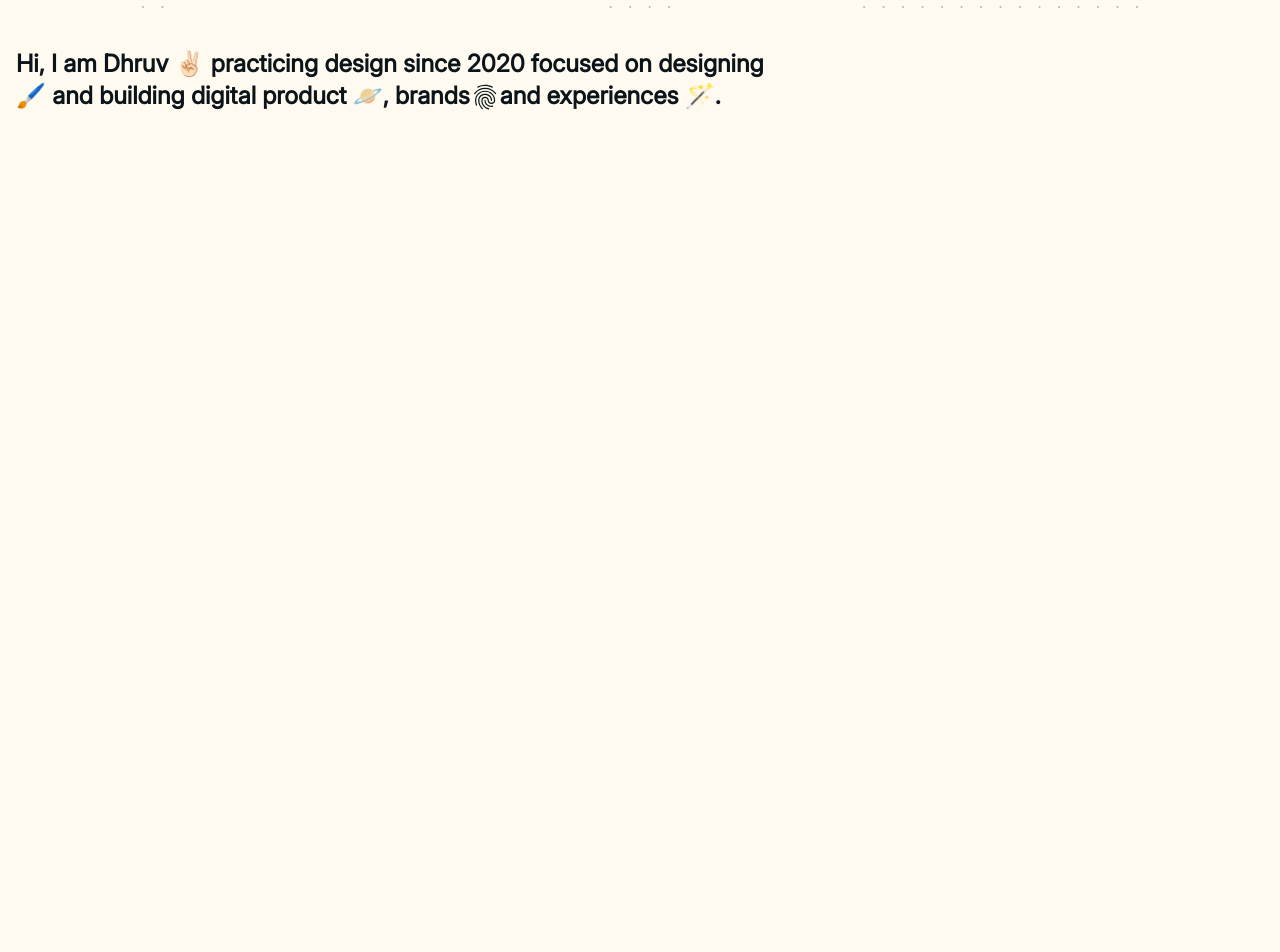
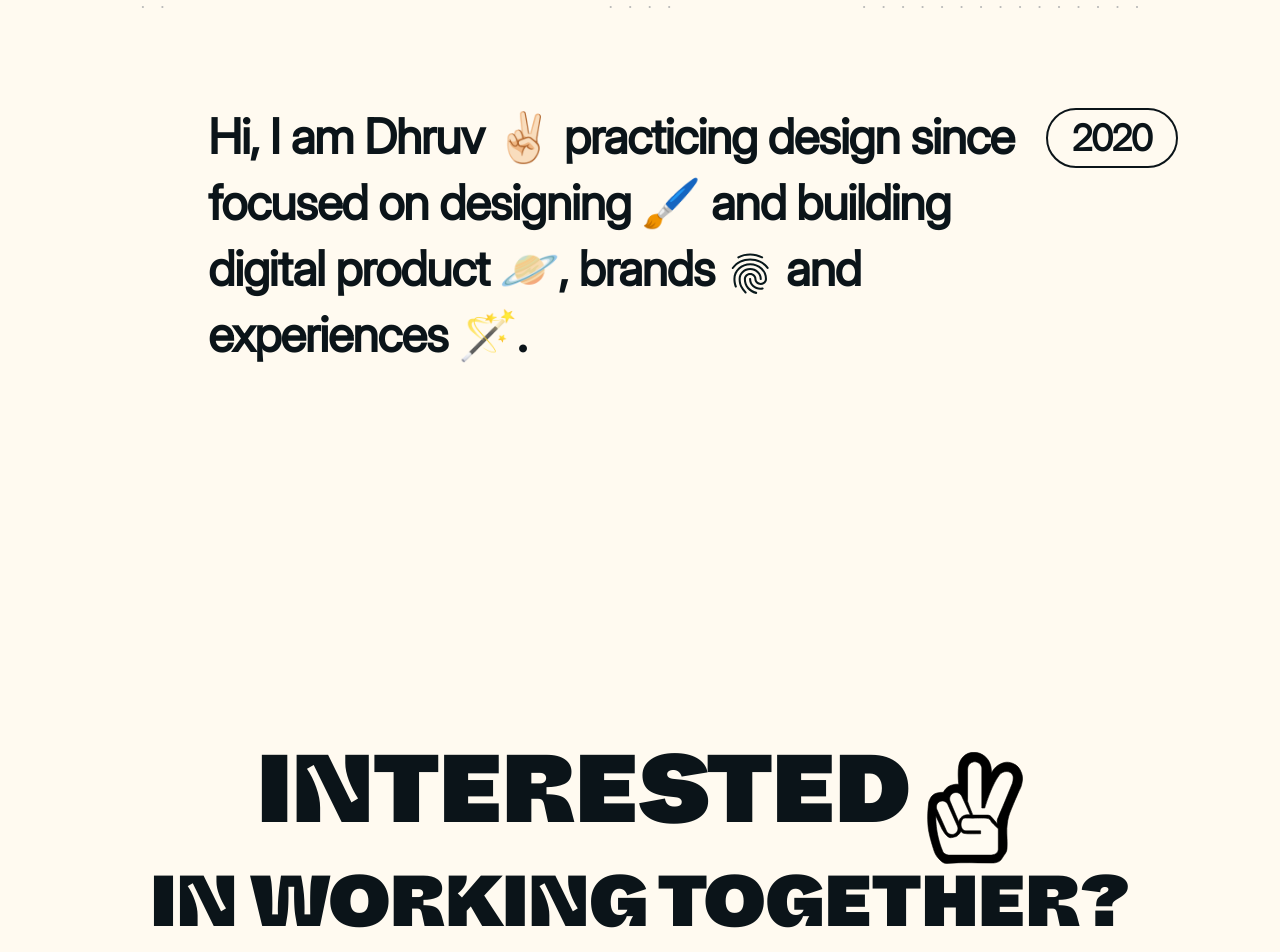
Before and after one commit to debugdhruv/Portfolio, a Next.js app: page / in a window 1280 px wide. Shown: the part 1199-2151 px from the top of the page. Before the commit the page ends 1311 px from the top, so only its background shows below. Built offline with nearby package versions, Linux system fonts and the light colour scheme.

Commit message:
Made the intro and footer #1 draft

```diff
--- a/src/app/globals.css
+++ b/src/app/globals.css
@@ -6,6 +6,12 @@ html,
 body,
 * {
   cursor: none !important;
+}
+
+input,
+textarea,
+select {
+  cursor: text !important;
 }
 
 @layer base {
@@ -95,11 +101,11 @@ html #nprogress .bar {
 }
 
 ::selection {
-  background-color: #FFFFFF;
-  color: #00586a;
+  background-color: hsl(var(--primary));
+  color: hsl(var(--primary-foreground));
 }
 
 ::-moz-selection {
-  background-color: #FFFFFF;
-  color: #00586a;
+  background-color: hsl(var(--primary));
+  color: hsl(var(--primary-foreground));
 }
--- a/src/app/page.tsx
+++ b/src/app/page.tsx
@@ -65,7 +65,7 @@ export default function Home() {
               />
               <p className="text-xs sm:text-sm md:text-base text-left font-tiro text-muted-foreground tracking-wider">
                 भारतीय <span className="text-primary font-bold">PRODUCT DESIGNER</span>,
-                डिज़ाइन के <br/>माध्यम से बेहतर मानव अनुभव बनाने में शामिल ।।
+                डिज़ाइन के <br />माध्यम से बेहतर मानव अनुभव बनाने में शामिल ।।
               </p>
             </div>
           </div>
@@ -76,7 +76,7 @@ export default function Home() {
             <div className="absolute left-[260px] top-[-64px] w-[320px] h-[244px] z-10 blur-3xl opacity-50 rounded-full bg-gradient-to-r from-[#6F392A] to-[#AC2033] dark:from-[#092B44] dark:to-[#1A7F91]" />
             <div className="absolute left-[264px] top-[-16px] z-20 cursor-pointer group" onClick={handleToggle}>
               <div className="w-[320px] h-[164px] rounded-full transition-all duration-300 ease-out bg-[url('/toggle_light_bg.png')] dark:bg-[url('/toggle_dark_bg.png')] bg-cover bg-center flex items-center pb-5 px-6">
-              <div className="w-[112px] h-[112px] bg-white rounded-full shadow-[inset_0_8px_12px_rgba(0,0,0,0.40)] drop-shadow-lg transform transition-transform duration-300 ease-out translate-x-0 dark:translate-x-[154px]" />
+                <div className="w-[112px] h-[112px] bg-white rounded-full shadow-[inset_0_8px_12px_rgba(0,0,0,0.40)] drop-shadow-lg transform transition-transform duration-300 ease-out translate-x-0 dark:translate-x-[154px]" />
               </div>
             </div>
           </h2>
@@ -125,20 +125,57 @@ export default function Home() {
         </div>
       </section>
       {/* lil intro */}
-      <section>
-        <div className="text-wrap mt-10 font-inter font-semibold text-2xl flex justify-center items-center max-w-3xl text-foreground">
-          <h1>
-          Hi, I am Dhruv ✌🏻 practicing design since 2020 focused on designing 🖌️ and building digital product 🪐, brands
+      <section className="w-full max-w-4xl mx-auto px-4 mt-24">
+        <div className="font-inter font-semibold text-5xl flex justify-center items-center text-foreground">
+          <h1 className="leading-snug tracking-tight">
+            Hi, I am Dhruv ✌🏻 practicing design since
+            <span className="absolute ml-8 mt-1 px-6 py-2 rounded-full border-2 border-foreground text-4xl">
+              2020
+            </span>
+            focused on designing 🖌️ and building digital product 🪐, brands{" "}
             <Image
-            src="/fingerprint.svg"
-            alt="FingerPrint"
-            width={30}
-            height={30}
-            className="inline-block"/>
-          and experiences 🪄.
+              src="/fingerprint.svg"
+              alt="FingerPrint"
+              width={50}
+              height={50}
+              className="inline-block"
+            />{" "}
+            and experiences 🪄.
           </h1>
         </div>
       </section>
+      {/* skills */}
+      <section>
+
+      </section>
+
+
+      {/* Featured Work */}
+      <section>
+
+      </section>
+
+      {/* timeline */}
+      <section>
+
+      </section>
+
+
+      {/* footer */}
+      <section className="mt-96 flex flex-col items-center justify-center text-center space-y-4">
+        <div className="flex items-center justify-center space-x-4">
+          <h1 className="text-7xl md:text-8xl font-whyte">INTERESTED</h1>
+          <Image
+            src="/peace_light.svg"
+            alt="hi"
+            width={96}
+            height={96}
+            className="inline-block"
+          />
+        </div>
+        <h1 className="text-6xl md:text-7xl font-whyte">IN WORKING TOGETHER?</h1>
+      </section>
+
     </main>
   );
 }
```
